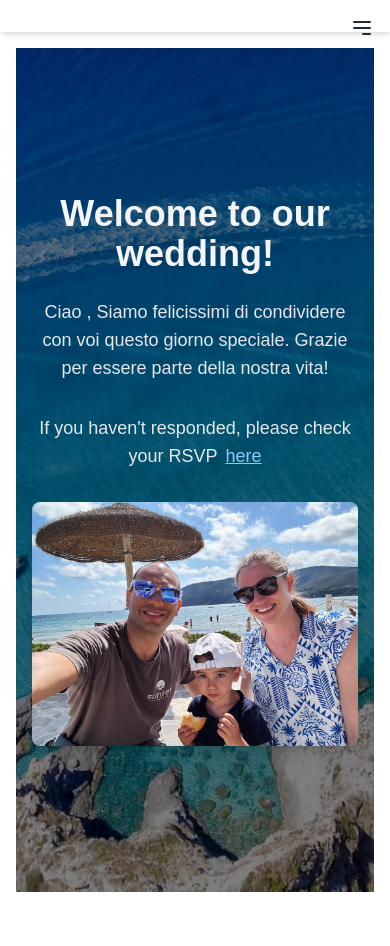
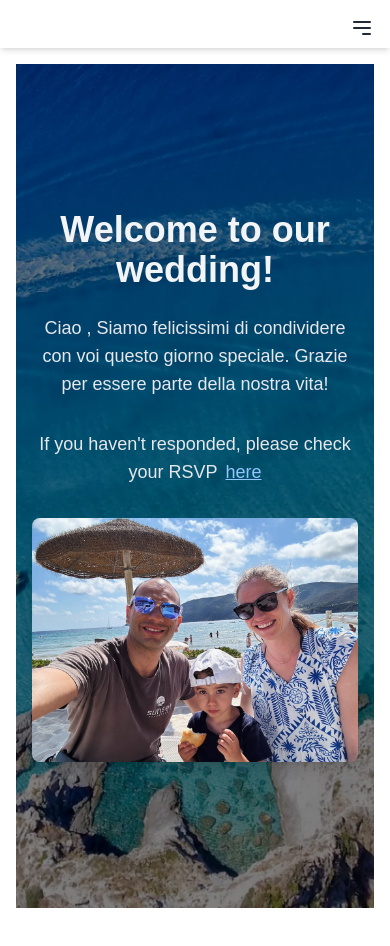
Before and after one commit to ciccilleju/wedding, a React (Create React App) app: page / in a window 390 px wide. Shown: the top 946 px of the page. Built offline with nearby package versions, Linux system fonts and the light colour scheme; the HTML template or start-up script is replaced by a standard one.

Commit message:
fix mobile header

```diff
--- a/src/components/header/Header.js
+++ b/src/components/header/Header.js
@@ -17,8 +17,7 @@ const Header = () => {
 
   return (
     <header className="bg-white shadow-md">
-      <div className="container mx-auto flex justify-center items-center py-4 px-6">
-
+      <div className="container mx-auto flex justify-center items-center py-6 lg:py-4 px-6">
         <span
           className="md:hidden text-gray-800 focus:outline-none absolute top-4 right-4"
           onClick={toggleMenu}
@@ -33,7 +32,7 @@ const Header = () => {
           </svg>
         </span>
         <nav className={`md:flex md:items-center md:space-x-4 ${isMenuOpen ? 'block' : 'hidden'} w-full md:w-auto`}>
-          <ul className="flex flex-col md:flex-row space-y-2 md:space-y-0 md:space-x-4">
+          <ul onClick={toggleMenu} className="flex flex-col md:flex-row space-y-2 md:space-y-0 md:space-x-4">
             <li>
               <Link to="/" className="text-gray-600 hover:text-blue-600 transition duration-300">
                 Home
```
